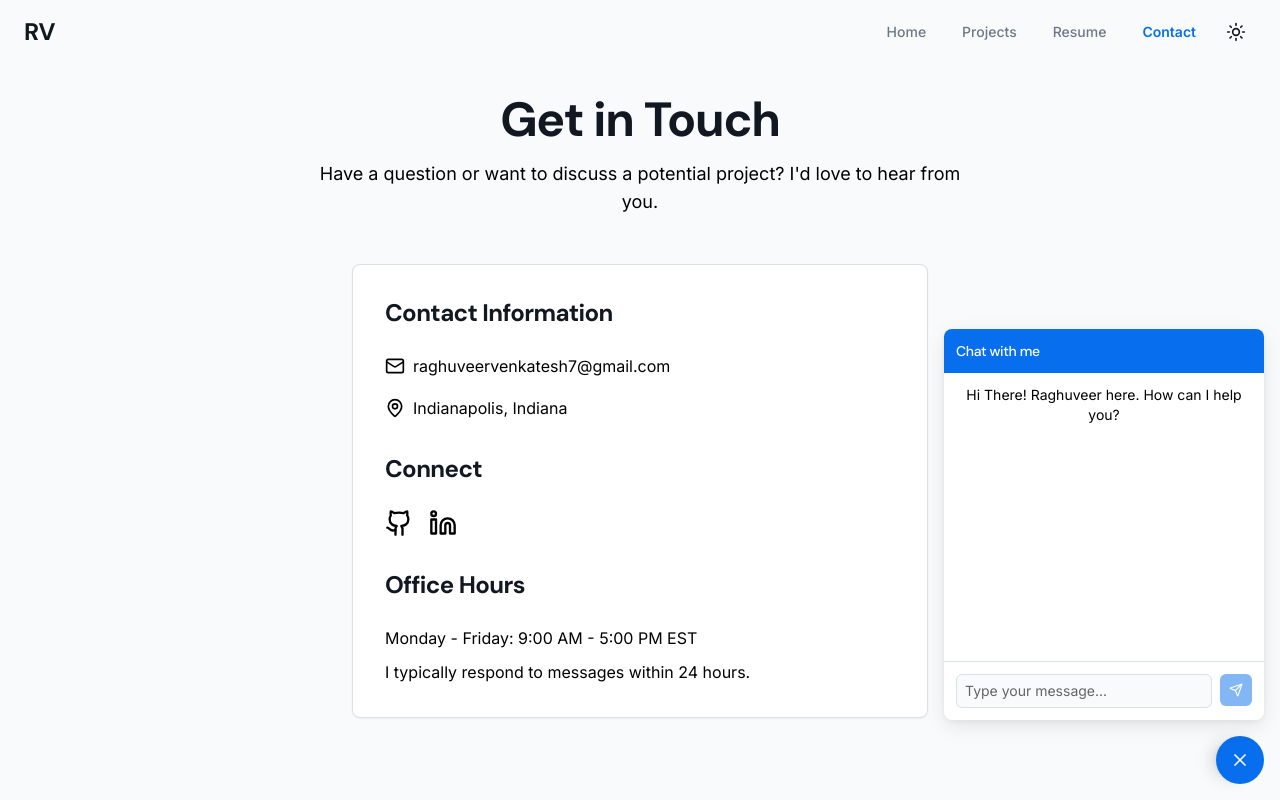
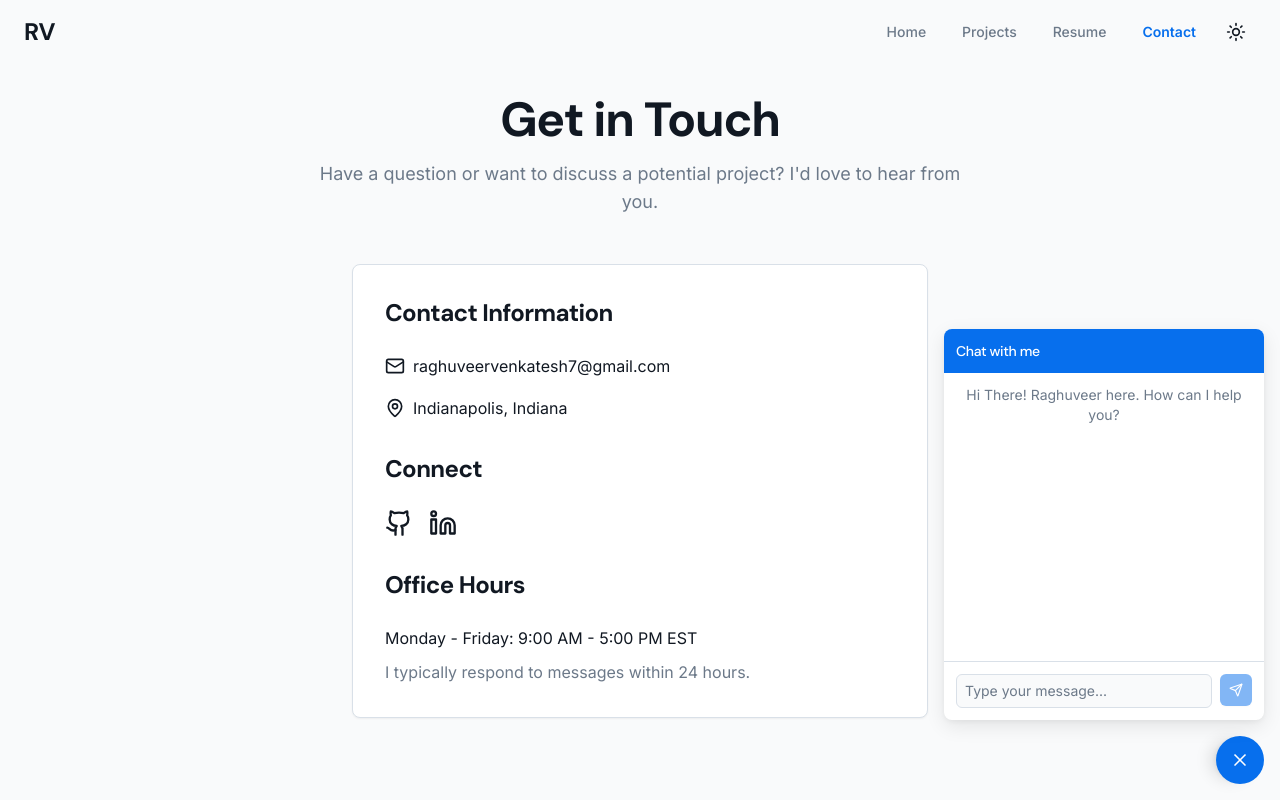
Before and after one commit to raghuveer9303/Portfolio, a React (Vite) app in the folder frontend/: page /contact in a window 1280 px wide. Shown: the top 800 px of the page. Built offline with nearby package versions, Linux system fonts and the light colour scheme.

Commit message:
Changed theme

```diff
--- a/frontend/src/components/ChatBox.tsx
+++ b/frontend/src/components/ChatBox.tsx
@@ -92,13 +92,13 @@ const ChatBox = () => {
                   "max-w-[80%] p-2 rounded-lg text-sm",
                   message.isUser
                     ? "ml-auto bg-primary text-white rounded-br-none"
-                    : "bg-muted/10 text-black rounded-bl-none"
+                    : "bg-muted text-foreground rounded-bl-none"
                 )}>
                 {message.text}
               </div>
             ))}
             {messages.length === 0 && (
-              <div className="text-center text-black text-sm">
+              <div className="text-center text-muted-foreground text-sm">
                 Hi There! Raghuveer here. How can I help you?
               </div>
             )}
@@ -113,7 +113,7 @@ const ChatBox = () => {
                 value={input}
                 onChange={(e) => setInput(e.target.value)}
                 placeholder="Type your message..."
-                className="flex-1 px-2 py-1.5 text-sm rounded-md bg-background border border-border focus:outline-none focus:ring-2 focus:ring-primary focus:border-transparent text-black placeholder:text-black/60"
+                className="flex-1 px-2 py-1.5 text-sm rounded-md bg-background border border-border focus:outline-none focus:ring-2 focus:ring-primary focus:border-transparent text-foreground placeholder:text-muted-foreground"
               />
               <Button
                 type="submit"
--- a/frontend/src/components/SkillProgress.tsx
+++ b/frontend/src/components/SkillProgress.tsx
@@ -28,7 +28,7 @@ const SkillProgress = ({
     <div className="mb-6">
       <div className="flex justify-between mb-2">
         <span className="text-foreground font-medium">{name}</span>
-        <span className="text-muted tabular-nums">{progress}%</span>
+        <span className="text-muted-foreground tabular-nums">{progress}%</span>
       </div>
       <div className="h-2.5 bg-muted/20 rounded-full overflow-hidden">
         <div
--- a/frontend/src/pages/Contact.tsx
+++ b/frontend/src/pages/Contact.tsx
@@ -4,7 +4,7 @@ const Contact = () => {
   return (
     <div className="container mx-auto px-4 py-16 md:py-24">
       <h1 className="text-4xl md:text-5xl font-bold text-center mb-4">Get in Touch</h1>
-      <p className="text-lg text-black text-center mb-12 max-w-2xl mx-auto">
+      <p className="text-lg text-muted-foreground text-center mb-12 max-w-2xl mx-auto">
         Have a question or want to discuss a potential project? I'd love to hear from you.
       </p>
 
@@ -12,11 +12,11 @@ const Contact = () => {
         <div>
           <h2 className="text-2xl font-bold mb-6">Contact Information</h2>
           <div className="space-y-4">
-            <p className="flex items-center text-black">
+            <p className="flex items-center text-foreground">
               <Mail className="mr-2 h-5 w-5" />
               raghuveervenkatesh7@gmail.com
             </p>
-            <p className="flex items-center text-black">
+            <p className="flex items-center text-foreground">
               <MapPin className="mr-2 h-5 w-5" />
               Indianapolis, Indiana
             </p>
@@ -30,7 +30,7 @@ const Contact = () => {
               href="https://github.com/raghuveer9303"
               target="_blank"
               rel="noopener noreferrer"
-              className="text-black hover:text-primary transition-colors hover:-translate-y-1 transform duration-200"
+              className="text-foreground hover:text-primary transition-colors hover:-translate-y-1 transform duration-200"
               aria-label="GitHub"
             >
               <Github size={28} />
@@ -39,7 +39,7 @@ const Contact = () => {
               href="https://www.linkedin.com/in/raghuveer-venkatesh"
               target="_blank"
               rel="noopener noreferrer"
-              className="text-black hover:text-primary transition-colors hover:-translate-y-1 transform duration-200"
+              className="text-foreground hover:text-primary transition-colors hover:-translate-y-1 transform duration-200"
               aria-label="LinkedIn"
             >
               <Linkedin size={28} />
@@ -49,10 +49,10 @@ const Contact = () => {
 
         <div>
           <h2 className="text-2xl font-bold mb-6">Office Hours</h2>
-          <p className="text-black">
+          <p className="text-foreground">
             Monday - Friday: 9:00 AM - 5:00 PM EST
           </p>
-          <p className="text-black mt-2">
+          <p className="text-muted-foreground mt-2">
             I typically respond to messages within 24 hours.
           </p>
         </div>
```
